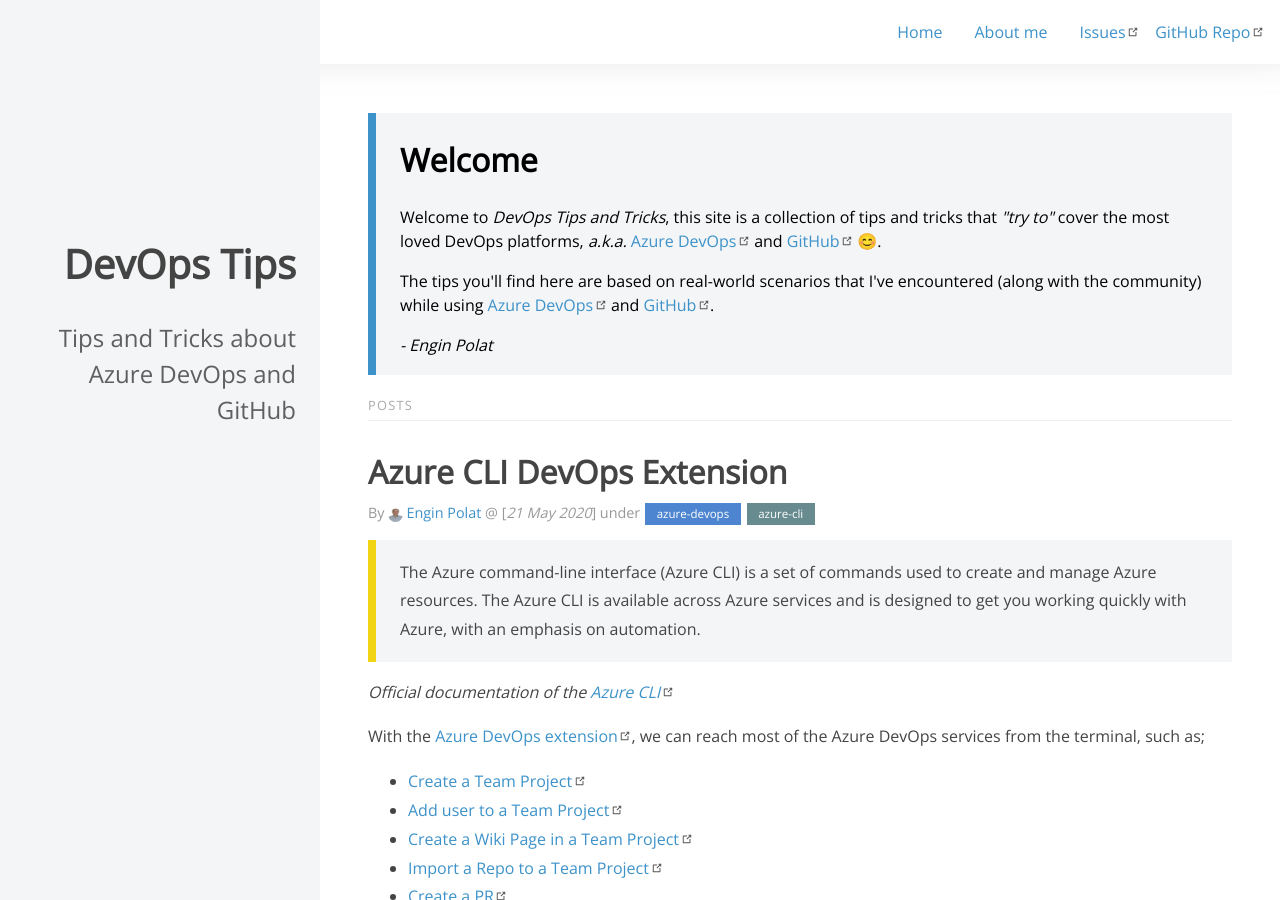
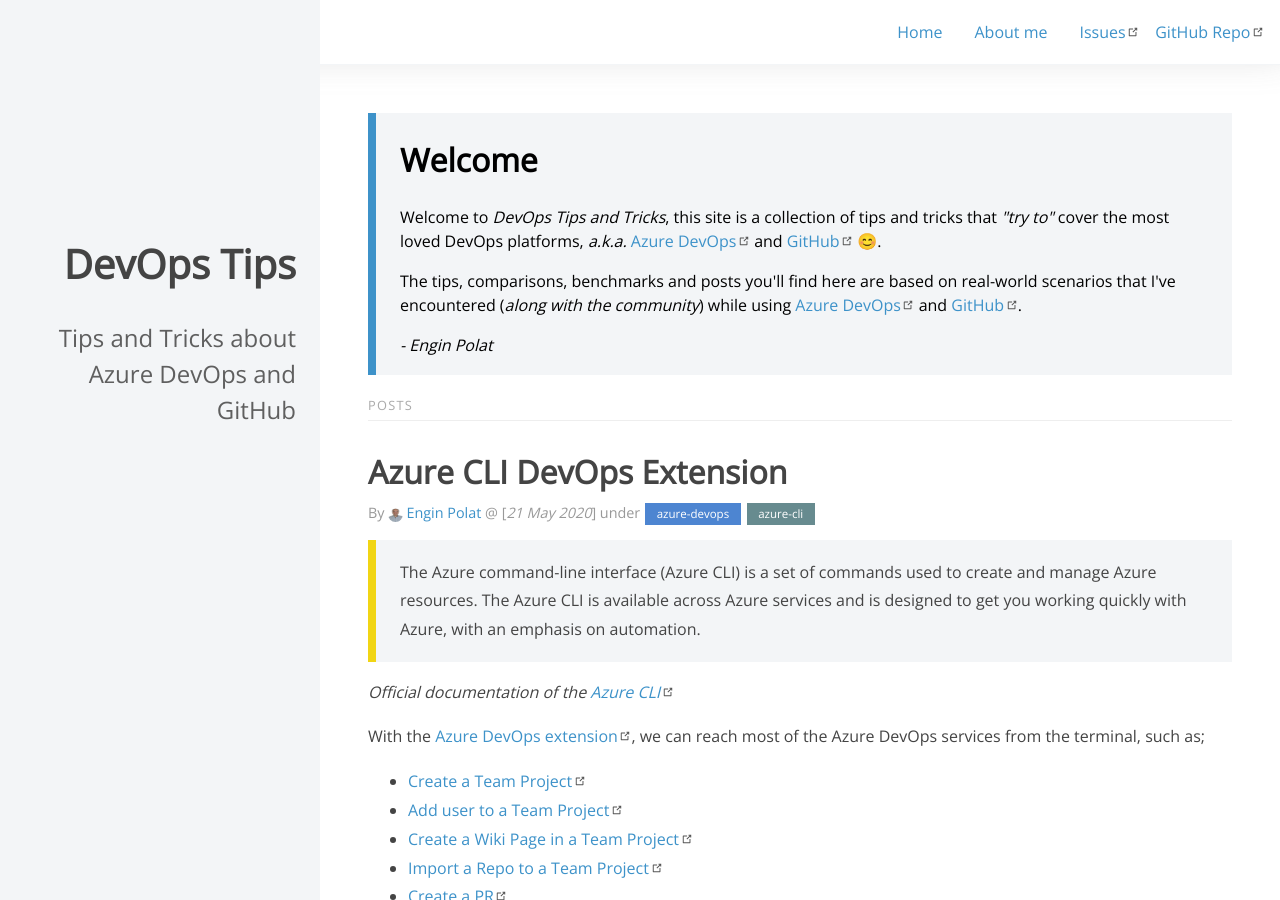
Before and after one commit to polatengin/devopstips.net, a Jekyll site: the page built from index.html, in a window 1280 px wide and 900 px high. Built offline with Jekyll 4.4.1, drawn with Linux system fonts in a browser that asks for light colours; nearby versions of some CDN libraries; the list of posts is cut into pages by our own code.

Commit message:
tip section updated

```diff
--- a/index.html
+++ b/index.html
@@ -5,7 +5,7 @@
 <blockquote class="tip">
   <h1>Welcome</h1>
   <p>Welcome to <em>DevOps Tips and Tricks</em>, this site is a collection of tips and tricks that <em>"try to"</em> cover the most loved DevOps platforms, <em>a.k.a.</em> <a href="https://dev.azure.com" target="_blank">Azure DevOps</a> and <a href="https://github.com" target="_blank">GitHub</a> 😊.</p>
-  <p>The tips you'll find here are based on real-world scenarios that I've encountered (along with the community) while using <a href="https://dev.azure.com" target="_blank">Azure DevOps</a> and <a href="https://github.com" target="_blank">GitHub</a>.</p>
+  <p>The tips, comparisons, benchmarks and posts you'll find here are based on real-world scenarios that I've encountered (<em>along with the community</em>) while using <a href="https://dev.azure.com" target="_blank">Azure DevOps</a> and <a href="https://github.com" target="_blank">GitHub</a>.</p>
   <p><em>- Engin Polat</em></p>
 </blockquote>
 <h1 class="content-subhead">POSTS</h1>
```
